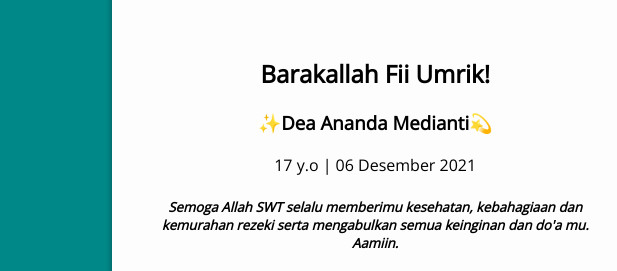
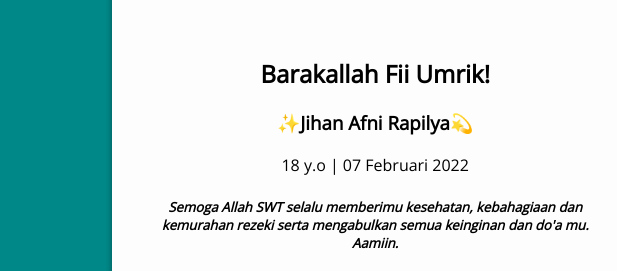
Before and after one commit to resunasa/jihanafni, a plain HTML site: page index.html in a window 1280 px wide. Shown: the part 188-459 px from the top of the page, 0-617 px from the left. Drawn offline with nearby package versions, Linux system fonts and the light colour scheme.

Commit message:
Update index.html

```diff
--- a/index.html
+++ b/index.html
@@ -14,8 +14,8 @@
     <img src="./pic.jpg" alt="birthday" class="birthday">
     <div class="text">
       <h2>Barakallah Fii Umrik!</h2>
-      <h3>✨Dea Ananda Medianti💫</h3>
-      <p>17 y.o | 06 Desember 2021</p>
+      <h3>✨Jihan Afni Rapilya💫</h3>
+      <p>18 y.o | 07 Februari 2022</p>
       <h5><em>Semoga Allah SWT selalu memberimu kesehatan, kebahagiaan dan kemurahan rezeki serta mengabulkan semua keinginan dan do'a mu. Aamiin.</em></h5>
     <audio autoplay="true" controls="true">
     <source src="./music.m4a" type="audio/mpeg">
```
